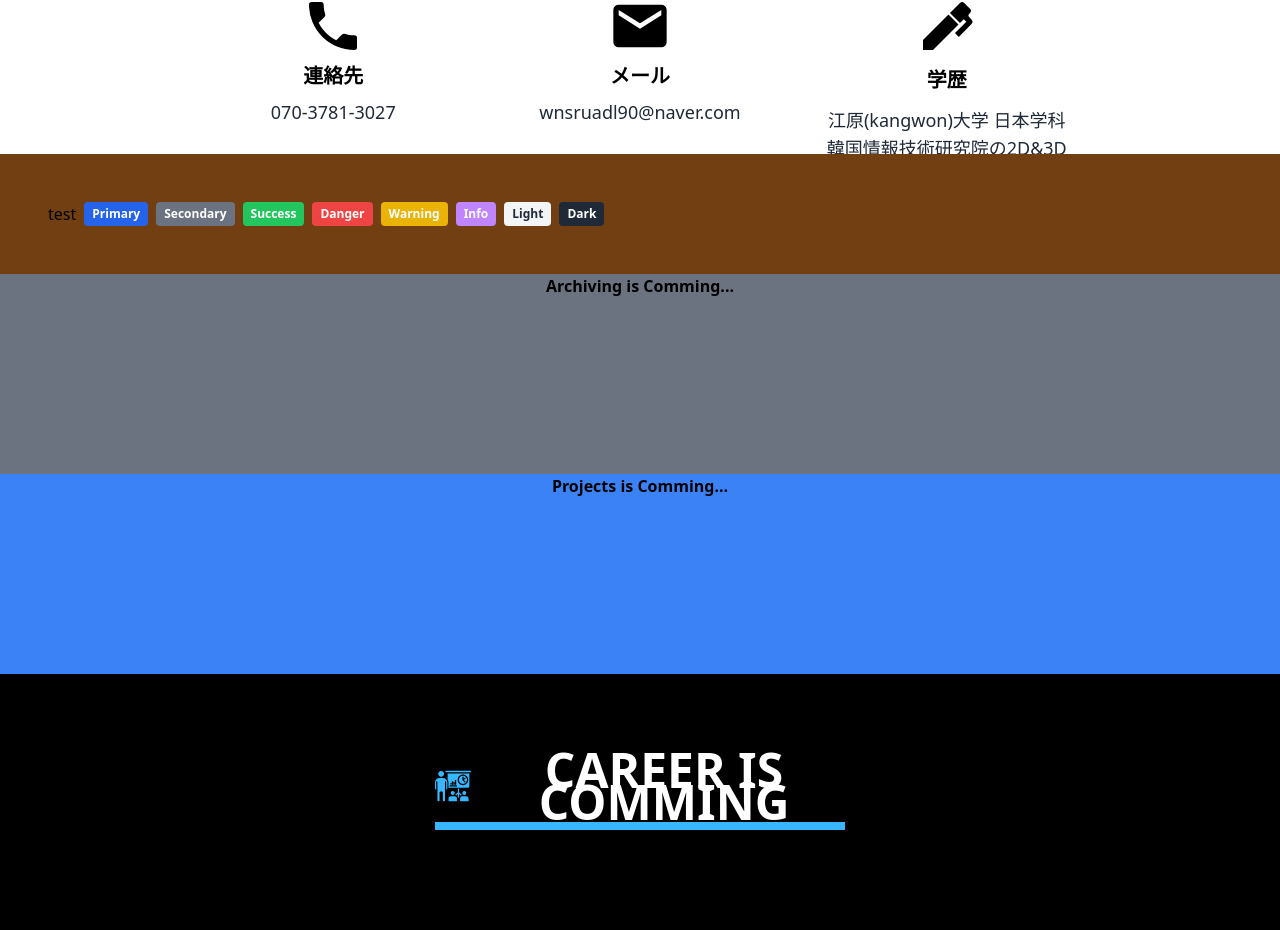
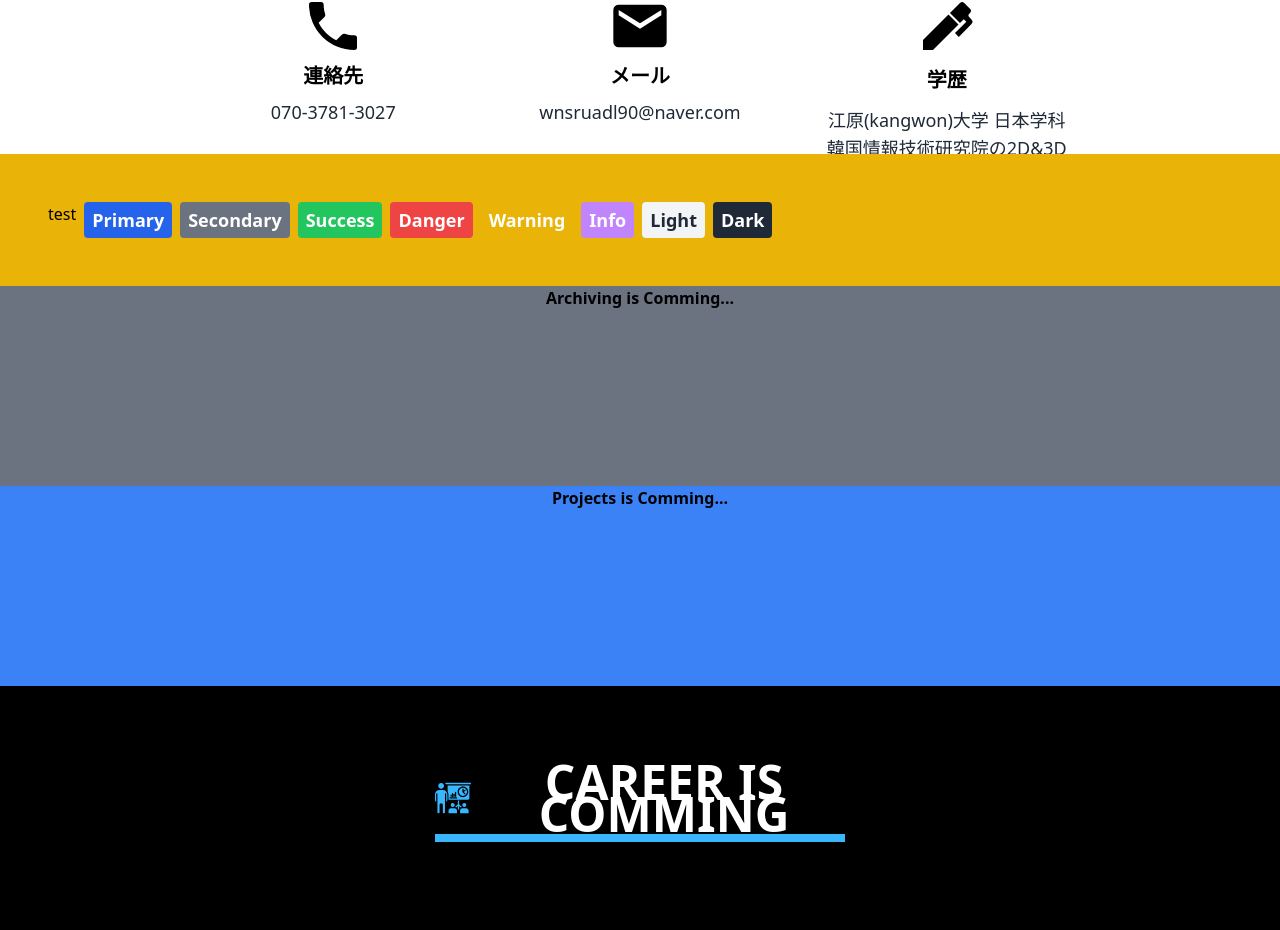
Before and after one commit to GitHubKimJunGyeom/myPortFolio-nuxt, a Nuxt app in the folder kjk-portfolio/: page / in a window 1280 px wide. Shown: the part 1263-2193 px from the top of the page. Built offline with nearby package versions, Linux system fonts and the light colour scheme.

Commit message:
사이즈 변경

```diff
--- a/kjk-portfolio/components/Skill.vue
+++ b/kjk-portfolio/components/Skill.vue
@@ -1,15 +1,15 @@
 <template>
-    <section id="skills" class="-mt-24 relative w-full py-12 px-12 bg-yellow-900">
+    <section id="skills" class="-mt-24 relative w-full py-12 px-12 bg-yellow-500">
         <div class="flex gap-2">
             <label>test</label>
-            <span class="bg-blue-600 font-bold text-white text-center py-1 px-2 text-xs rounded">Primary</span>
-            <span class="bg-gray-500 font-bold text-white text-center py-1 px-2 text-xs rounded">Secondary</span>
-            <span class="bg-green-500 font-bold text-white text-center py-1 px-2 text-xs rounded">Success</span>
-            <span class="bg-red-500 font-bold text-white text-center py-1 px-2 text-xs rounded">Danger</span>
-            <span class="bg-yellow-500 font-bold text-white text-center py-1 px-2 text-xs rounded">Warning</span>
-            <span class="bg-purple-400 font-bold text-white text-center py-1 px-2 text-xs rounded">Info</span>
-            <span class="bg-gray-100 font-bold text-gray-800 text-center py-1 px-2 text-xs rounded">Light</span>
-            <span class="bg-gray-800 font-bold text-white text-center py-1 px-2 text-xs rounded">Dark</span>
+            <span class="bg-blue-600 font-bold text-white text-center py-1 px-2 text-lg rounded">Primary</span>
+            <span class="bg-gray-500 font-bold text-white text-center py-1 px-2 text-lg rounded">Secondary</span>
+            <span class="bg-green-500 font-bold text-white text-center py-1 px-2 text-lg rounded">Success</span>
+            <span class="bg-red-500 font-bold text-white text-center py-1 px-2 text-lg rounded">Danger</span>
+            <span class="bg-yellow-500 font-bold text-white text-center py-1 px-2 text-lg rounded">Warning</span>
+            <span class="bg-purple-400 font-bold text-white text-center py-1 px-2 text-lg rounded">Info</span>
+            <span class="bg-gray-100 font-bold text-gray-800 text-center py-1 px-2 text-lg rounded">Light</span>
+            <span class="bg-gray-800 font-bold text-white text-center py-1 px-2 text-lg rounded">Dark</span>
         </div>
     </section>
 </template>
```
